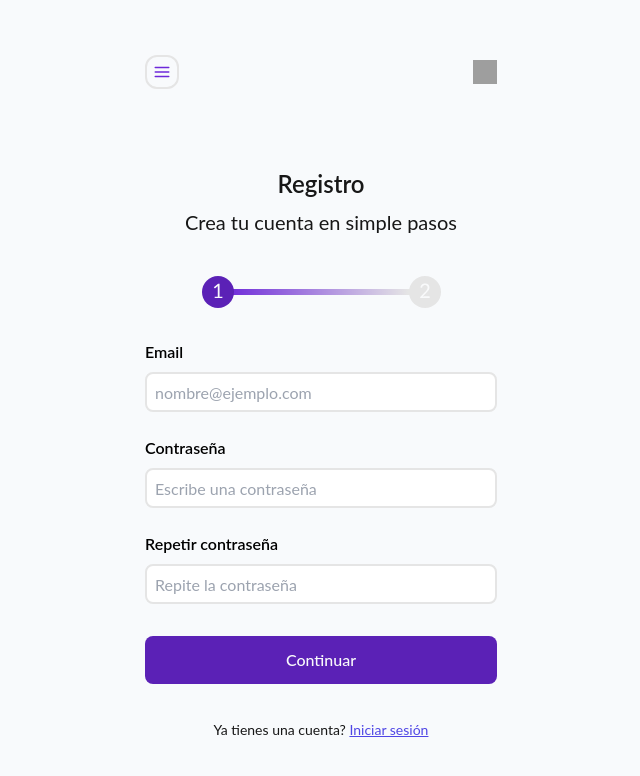
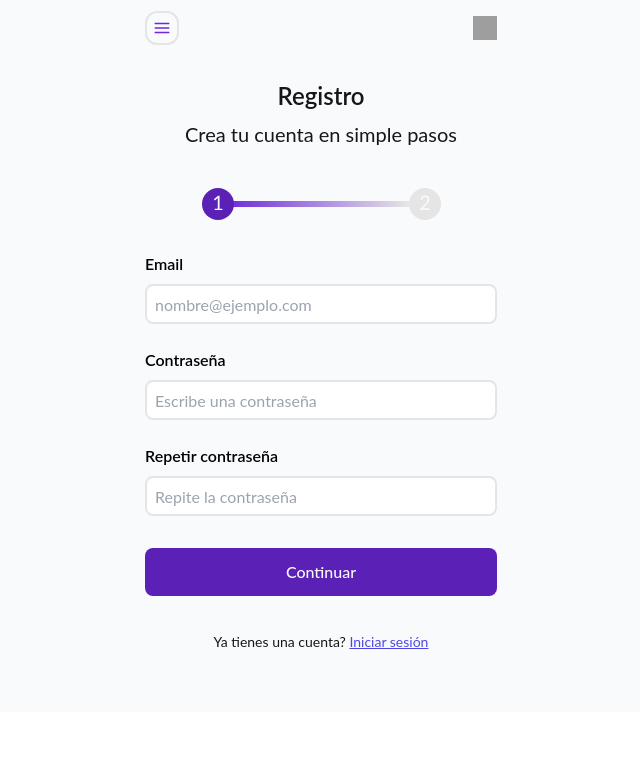
Before and after one commit to No-Country/c9-56-t-mern, a React (Vite) app in the folder frontend/: page /register in a window 1280 px wide. Shown: the top 776 px of the page, without its empty margins (319-959 px from the left). Built offline with nearby package versions, Linux system fonts and the light colour scheme; grey boxes are pictures that could not be loaded; a web font is replaced by a local one.

Commit message:
delete(index.css): -screen sm:w-auto classes

```diff
--- a/frontend/src/index.css
+++ b/frontend/src/index.css
@@ -9,10 +9,10 @@
 @tailwind utilities;
 
 .App{
- @apply bg-slate-50 h-screen m-0;
+ @apply bg-slate-50 m-0;
 }
 .global-main-container {
-  @apply flex flex-col max-w-sm my-0 py-0 mx-auto bg-slate-50 w-screen h-screen sm:w-auto;
+  @apply flex flex-col max-w-sm my-0 py-0 mx-auto bg-slate-50;
 }
 .global-link {
     @apply text-indigo-600 hover:text-blue-800 underline;
```
